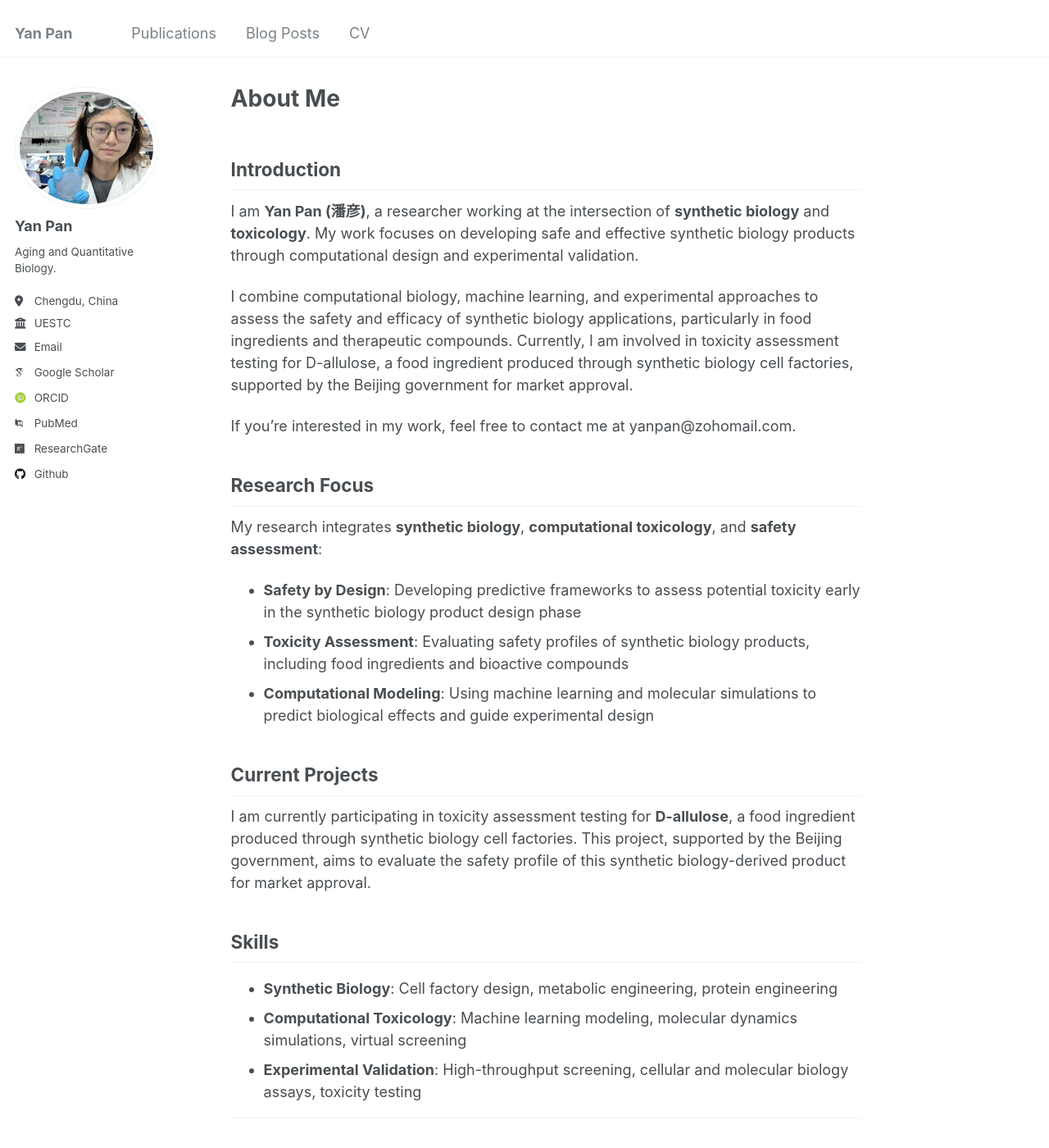
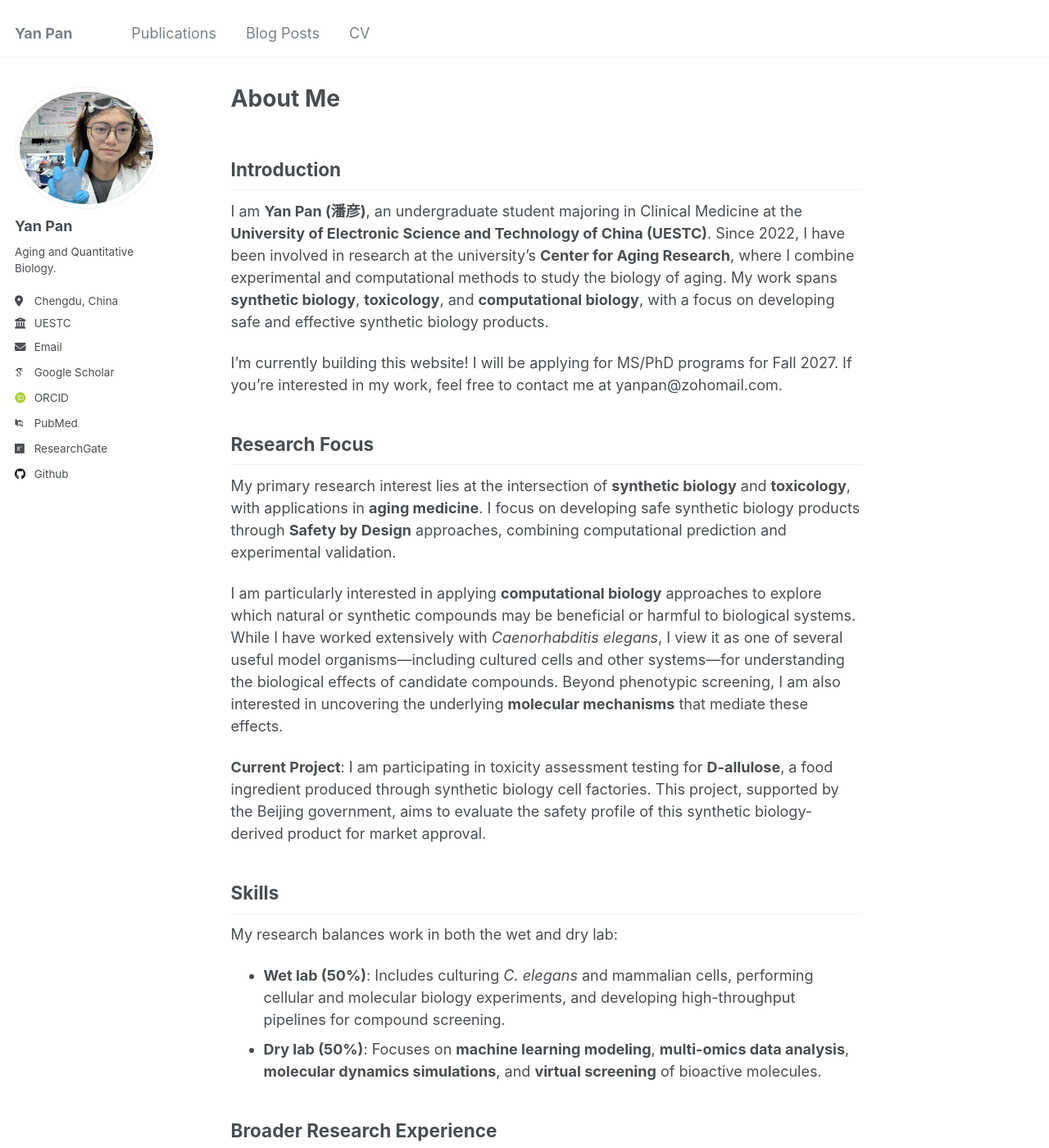
Before and after one commit to Marissapy/marissapy.github.io, a Jekyll site: the page built from _pages/about.md, in a window 1280 px wide and 1400 px high. Shown: the whole window at 82% size. Built offline with Jekyll 4.4.1, drawn with Linux system fonts in a browser that asks for light colours; some web fonts are replaced; some of the changed text lies outside the part shown.

Commit message:
Update homepage to integrate synbio focus while preserving original content
- Added synthetic biology and toxicology focus to Introduction
- Integrated synbio/toxicology intersection in Research Focus
- Added D-allulose toxicity assessment project (Beijing government supported)
- Added synthetic biology to research experience topics
- Updated Looking Ahead to emphasize synbio opportunities
- Removed Portfolio from navigation bar
- All changes made incrementally without deleting original content

```diff
--- a/_pages/about.md
+++ b/_pages/about.md
@@ -9,28 +9,42 @@ redirect_from:
 
 ## Introduction
 
-I am **Yan Pan (潘彦)**, a researcher working at the intersection of **synthetic biology** and **toxicology**. My work focuses on developing safe and effective synthetic biology products through computational design and experimental validation.
+I am **Yan Pan (潘彦)**, an undergraduate student majoring in Clinical Medicine at the **University of Electronic Science and Technology of China (UESTC)**. Since 2022, I have been involved in research at the university's **Center for Aging Research**, where I combine experimental and computational methods to study the biology of aging. My work spans **synthetic biology**, **toxicology**, and **computational biology**, with a focus on developing safe and effective synthetic biology products.
 
-I combine computational biology, machine learning, and experimental approaches to assess the safety and efficacy of synthetic biology applications, particularly in food ingredients and therapeutic compounds. Currently, I am involved in toxicity assessment testing for D-allulose, a food ingredient produced through synthetic biology cell factories, supported by the Beijing government for market approval.
-
-If you're interested in my work, feel free to contact me at yanpan@zohomail.com.
+I'm currently building this website! I will be applying for MS/PhD programs for Fall 2027. If you're interested in my work, feel free to contact me at yanpan@zohomail.com.
 
 ## Research Focus
 
-My research integrates **synthetic biology**, **computational toxicology**, and **safety assessment**:
+My primary research interest lies at the intersection of **synthetic biology** and **toxicology**, with applications in **aging medicine**. I focus on developing safe synthetic biology products through **Safety by Design** approaches, combining computational prediction and experimental validation.
 
-- **Safety by Design**: Developing predictive frameworks to assess potential toxicity early in the synthetic biology product design phase
-- **Toxicity Assessment**: Evaluating safety profiles of synthetic biology products, including food ingredients and bioactive compounds
-- **Computational Modeling**: Using machine learning and molecular simulations to predict biological effects and guide experimental design
+I am particularly interested in applying **computational biology** approaches to explore which natural or synthetic compounds may be beneficial or harmful to biological systems. While I have worked extensively with _Caenorhabditis elegans_, I view it as one of several useful model organisms—including cultured cells and other systems—for understanding the biological effects of candidate compounds. Beyond phenotypic screening, I am also interested in uncovering the underlying **molecular mechanisms** that mediate these effects.
 
-## Current Projects
-
-I am currently participating in toxicity assessment testing for **D-allulose**, a food ingredient produced through synthetic biology cell factories. This project, supported by the Beijing government, aims to evaluate the safety profile of this synthetic biology-derived product for market approval.
+**Current Project**: I am participating in toxicity assessment testing for **D-allulose**, a food ingredient produced through synthetic biology cell factories. This project, supported by the Beijing government, aims to evaluate the safety profile of this synthetic biology-derived product for market approval.
 
 ## Skills
 
-- **Synthetic Biology**: Cell factory design, metabolic engineering, protein engineering
-- **Computational Toxicology**: Machine learning modeling, molecular dynamics simulations, virtual screening
-- **Experimental Validation**: High-throughput screening, cellular and molecular biology assays, toxicity testing
+My research balances work in both the wet and dry lab:
+- **Wet lab (50%)**: Includes culturing _C. elegans_ and mammalian cells, performing cellular and molecular biology experiments, and developing high-throughput pipelines for compound screening.
+- **Dry lab (50%)**: Focuses on **machine learning modeling**, **multi-omics data analysis**, **molecular dynamics simulations**, and **virtual screening** of bioactive molecules.
+
+## Broader Research Experience
+
+Throughout my undergraduate studies, I have conducted research internships at several prestigious institutions, including:
+- **Beijing Center for Disease Control and Prevention**
+- **Peking Union Medical College (Chinese Academy of Medical Sciences)**
+- **West China School of Medicine, Sichuan University**
+
+These experiences allowed me to explore diverse topics, such as:
+
+- **Large-scale virtual screening** of allosteric modulators targeting GPCRs
+- **Environmental toxicology**
+- **Computer vision applications** in biological image analysis
+- **Synthetic biology** product safety assessment
+
+I value the integration of computational analysis and experimental validation in biological research. My long-term academic goal is to uncover the **fundamental mechanisms driving human aging** and to identify effective interventions for its delay. I believe that computational biology provides a powerful lens to guide experimental design and hypothesis generation, making it a cornerstone of my research methodology.
+
+## Looking Ahead
+
+I am currently seeking opportunities in **synthetic biology**, **toxicology**, and **computational biology**. I hope to contribute to the development of safe and effective synthetic biology products, and to advance our understanding of how computational approaches can guide the design and assessment of synthetic biology applications.
 
 ---
```
